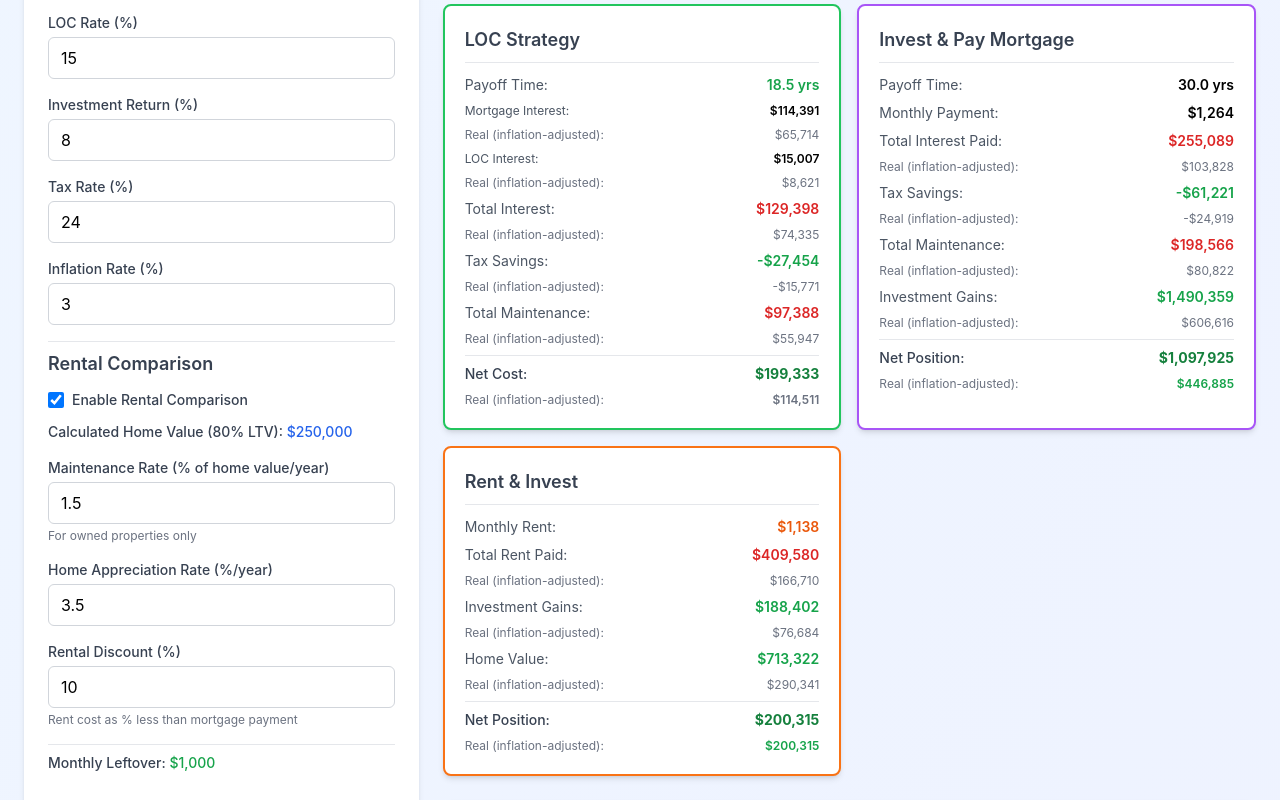
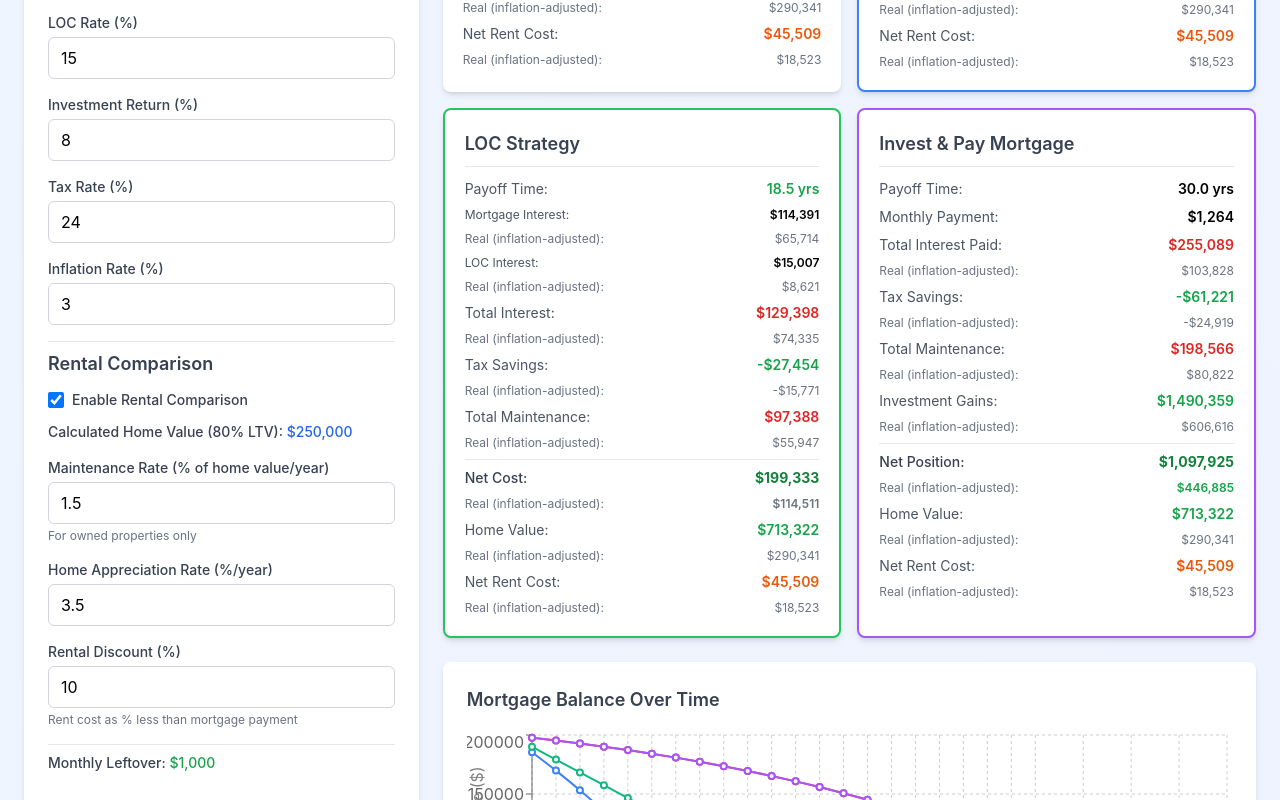
Before and after one commit to mhorbul/advanced-mortgage-calculator, a React (Create React App) app: page / in a window 1280 px wide. Both pictures are taken after a click on the checkbox "Enable Rental Comparison". Shown: the part 631-1431 px from the top of the page. Built offline with nearby package versions, Linux system fonts and the light colour scheme.

Commit message:
Integrate rental comparison into each strategy card with three key metrics: Net Cost/Position, Home Value, Rent Cost

```diff
--- a/src/components/MortgageCalculator.jsx
+++ b/src/components/MortgageCalculator.jsx
@@ -59,6 +59,28 @@ export default function MortgageCalculator() {
     const mortgagePayment = mortgageBalance *
       (mortgageMonthlyRate * Math.pow(1 + mortgageMonthlyRate, totalMonths)) /
       (Math.pow(1 + mortgageMonthlyRate, totalMonths) - 1);
+
+    // Calculate net rent cost for each strategy (opportunity cost of not renting)
+    let netRentCost = 0;
+    let netRentCostReal = 0;
+    let finalHomeValue = homeValue;
+    let finalHomeValueReal = homeValue;
+
+    if (enableRentalComparison) {
+      // Calculate what you would have paid in rent over the mortgage term
+      const rentalCost = mortgagePayment * (1 - rentalDiscountPercent / 100);
+      const totalRentPaid = rentalCost * totalMonths;
+      const rentInflationAdjustment = Math.pow(1 + inflationMonthlyRate, totalMonths);
+      const realTotalRentPaid = totalRentPaid / rentInflationAdjustment;
+
+      // Calculate home value at end of mortgage term
+      finalHomeValue = homeValue * Math.pow(1 + homeAppreciationRate / 100 / 12, totalMonths);
+      finalHomeValueReal = finalHomeValue / rentInflationAdjustment;
+
+      // Net rent cost is the difference between what you paid in mortgage vs rent
+      netRentCost = (mortgagePayment * totalMonths) - totalRentPaid;
+      netRentCostReal = netRentCost / rentInflationAdjustment;
+    }
 
     // Traditional Method (Scheduled Payments Only)
     let tradBalance = mortgageBalance;
@@ -369,11 +391,15 @@ export default function MortgageCalculator() {
         totalMaintenance: tradTotalMaintenance,
         netInterest: tradTotalInterest - tradTotalTaxSavings + tradTotalMaintenance,
         monthlyPayment: mortgagePayment,
+        netRentCost: netRentCost,
+        finalHomeValue: finalHomeValue,
         // Real (inflation-adjusted) values
         realTotalInterest: tradRealInterest,
         realTotalTaxSavings: tradRealTaxSavings,
         realTotalMaintenance: tradRealMaintenance,
-        realNetInterest: tradRealNetInterest
+        realNetInterest: tradRealNetInterest,
+        realNetRentCost: netRentCostReal,
+        realFinalHomeValue: finalHomeValueReal
       },
       extraPayment: {
         months: extraMonths,
@@ -383,11 +409,15 @@ export default function MortgageCalculator() {
         totalMaintenance: extraTotalMaintenance,
         netInterest: extraTotalInterest - extraTotalTaxSavings + extraTotalMaintenance,
         monthlyPayment: mortgagePayment + leftover,
+        netRentCost: netRentCost,
+        finalHomeValue: finalHomeValue,
         // Real (inflation-adjusted) values
         realTotalInterest: extraRealInterest,
         realTotalTaxSavings: extraRealTaxSavings,
         realTotalMaintenance: extraRealMaintenance,
-        realNetInterest: extraRealNetInterest
+        realNetInterest: extraRealNetInterest,
+        realNetRentCost: netRentCostReal,
+        realFinalHomeValue: finalHomeValueReal
       },
       accelerated: {
         months: accMonths,
@@ -398,13 +428,17 @@ export default function MortgageCalculator() {
         totalTaxSavings: accTotalTaxSavings,
         totalMaintenance: accTotalMaintenance,
         netInterest: accTotalInterest + accTotalLocInterest - accTotalTaxSavings + accTotalMaintenance,
+        netRentCost: netRentCost,
+        finalHomeValue: finalHomeValue,
         // Real (inflation-adjusted) values
         realTotalInterest: accRealInterest + accRealLocInterest,
         realMortgageInterest: accRealInterest,
         realLocInterest: accRealLocInterest,
         realTotalTaxSavings: accRealTaxSavings,
         realTotalMaintenance: accRealMaintenance,
-        realNetInterest: accRealNetInterest
+        realNetInterest: accRealNetInterest,
+        realNetRentCost: netRentCostReal,
+        realFinalHomeValue: finalHomeValueReal
       },
       investment: {
         months: invMonths,
@@ -416,13 +450,17 @@ export default function MortgageCalculator() {
         monthlyPayment: mortgagePayment,
         investmentBalance: finalInvestmentBalance,
         netPosition: finalInvestmentBalance - (invTotalInterest - invTotalTaxSavings + invTotalMaintenance),
+        netRentCost: netRentCost,
+        finalHomeValue: finalHomeValue,
         // Real (inflation-adjusted) values
         realTotalInterest: invRealInterest,
         realTotalTaxSavings: invRealTaxSavings,
         realTotalMaintenance: invRealMaintenance,
         realNetInterest: invRealInterest - invRealTaxSavings + invRealMaintenance,
         realInvestmentBalance: invRealInvestmentBalance,
-        realNetPosition: invRealNetPosition
+        realNetPosition: invRealNetPosition,
+        realNetRentCost: netRentCostReal,
+        realFinalHomeValue: finalHomeValueReal
       },
       rental,
       chartData,
@@ -689,6 +727,8 @@ export default function MortgageCalculator() {
                   <span>Real (inflation-adjusted):</span>
                   <span>-{formatCurrency(calculations.traditional.realTotalTaxSavings)}</span>
                 </div>
+                {inputs.enableRentalComparison && (
+                  <>
                     <div className="flex justify-between">
                       <span className="text-gray-600">Total Maintenance:</span>
                       <span className="font-semibold text-red-600">{formatCurrency(calculations.traditional.totalMaintenance)}</span>
@@ -697,6 +737,8 @@ export default function MortgageCalculator() {
                       <span>Real (inflation-adjusted):</span>
                       <span>{formatCurrency(calculations.traditional.realTotalMaintenance)}</span>
                     </div>
+                  </>
+                )}
                 <div className="flex justify-between pt-2 border-t border-gray-200">
                   <span className="text-gray-700 font-medium">Net Cost:</span>
                   <span className="font-bold text-red-700">{formatCurrency(calculations.traditional.netInterest)}</span>
@@ -705,6 +747,26 @@ export default function MortgageCalculator() {
                   <span>Real (inflation-adjusted):</span>
                   <span className="font-semibold">{formatCurrency(calculations.traditional.realNetInterest)}</span>
                 </div>
+                {inputs.enableRentalComparison && (
+                  <>
+                    <div className="flex justify-between">
+                      <span className="text-gray-600">Home Value:</span>
+                      <span className="font-semibold text-green-600">{formatCurrency(calculations.traditional.finalHomeValue)}</span>
+                    </div>
+                    <div className="flex justify-between text-xs text-gray-500">
+                      <span>Real (inflation-adjusted):</span>
+                      <span>{formatCurrency(calculations.traditional.realFinalHomeValue)}</span>
+                    </div>
+                    <div className="flex justify-between">
+                      <span className="text-gray-600">Net Rent Cost:</span>
+                      <span className="font-semibold text-orange-600">{formatCurrency(calculations.traditional.netRentCost)}</span>
+                    </div>
+                    <div className="flex justify-between text-xs text-gray-500">
+                      <span>Real (inflation-adjusted):</span>
+                      <span>{formatCurrency(calculations.traditional.realNetRentCost)}</span>
+                    </div>
+                  </>
+                )}
               </div>
             </div>
 
@@ -736,6 +798,8 @@ export default function MortgageCalculator() {
                   <span>Real (inflation-adjusted):</span>
                   <span>-{formatCurrency(calculations.extraPayment.realTotalTaxSavings)}</span>
                 </div>
+                {inputs.enableRentalComparison && (
+                  <>
                     <div className="flex justify-between">
                       <span className="text-gray-600">Total Maintenance:</span>
                       <span className="font-semibold text-red-600">{formatCurrency(calculations.extraPayment.totalMaintenance)}</span>
@@ -744,6 +808,8 @@ export default function MortgageCalculator() {
                       <span>Real (inflation-adjusted):</span>
                       <span>{formatCurrency(calculations.extraPayment.realTotalMaintenance)}</span>
                     </div>
+                  </>
+                )}
                 <div className="flex justify-between pt-2 border-t border-gray-200">
                   <span className="text-gray-700 font-medium">Net Cost:</span>
                   <span className="font-bold text-blue-700">{formatCurrency(calculations.extraPayment.netInterest)}</span>
@@ -752,6 +818,26 @@ export default function MortgageCalculator() {
                   <span>Real (inflation-adjusted):</span>
                   <span className="font-semibold">{formatCurrency(calculations.extraPayment.realNetInterest)}</span>
                 </div>
+                {inputs.enableRentalComparison && (
+                  <>
+                    <div className="flex justify-between">
+                      <span className="text-gray-600">Home Value:</span>
+                      <span className="font-semibold text-green-600">{formatCurrency(calculations.extraPayment.finalHomeValue)}</span>
+                    </div>
+                    <div className="flex justify-between text-xs text-gray-500">
+                      <span>Real (inflation-adjusted):</span>
+                      <span>{formatCurrency(calculations.extraPayment.realFinalHomeValue)}</span>
+                    </div>
+                    <div className="flex justify-between">
+                      <span className="text-gray-600">Net Rent Cost:</span>
+                      <span className="font-semibold text-orange-600">{formatCurrency(calculations.extraPayment.netRentCost)}</span>
+                    </div>
+                    <div className="flex justify-between text-xs text-gray-500">
+                      <span>Real (inflation-adjusted):</span>
+                      <span>{formatCurrency(calculations.extraPayment.realNetRentCost)}</span>
+                    </div>
+                  </>
+                )}
               </div>
             </div>
 
@@ -795,6 +881,8 @@ export default function MortgageCalculator() {
                   <span>Real (inflation-adjusted):</span>
                   <span>-{formatCurrency(calculations.accelerated.realTotalTaxSavings)}</span>
                 </div>
+                {inputs.enableRentalComparison && (
+                  <>
                     <div className="flex justify-between">
                       <span className="text-gray-600">Total Maintenance:</span>
                       <span className="font-semibold text-red-600">{formatCurrency(calculations.accelerated.totalMaintenance)}</span>
@@ -803,6 +891,8 @@ export default function MortgageCalculator() {
                       <span>Real (inflation-adjusted):</span>
                       <span>{formatCurrency(calculations.accelerated.realTotalMaintenance)}</span>
                     </div>
+                  </>
+                )}
                 <div className="flex justify-between pt-2 border-t border-gray-200">
                   <span className="text-gray-700 font-medium">Net Cost:</span>
                   <span className="font-bold text-green-700">{formatCurrency(calculations.accelerated.netInterest)}</span>
@@ -811,6 +901,26 @@ export default function MortgageCalculator() {
                   <span>Real (inflation-adjusted):</span>
                   <span className="font-semibold">{formatCurrency(calculations.accelerated.realNetInterest)}</span>
                 </div>
+                {inputs.enableRentalComparison && (
+                  <>
+                    <div className="flex justify-between">
+                      <span className="text-gray-600">Home Value:</span>
+                      <span className="font-semibold text-green-600">{formatCurrency(calculations.accelerated.finalHomeValue)}</span>
+                    </div>
+                    <div className="flex justify-between text-xs text-gray-500">
+                      <span>Real (inflation-adjusted):</span>
+                      <span>{formatCurrency(calculations.accelerated.realFinalHomeValue)}</span>
+                    </div>
+                    <div className="flex justify-between">
+                      <span className="text-gray-600">Net Rent Cost:</span>
+                      <span className="font-semibold text-orange-600">{formatCurrency(calculations.accelerated.netRentCost)}</span>
+                    </div>
+                    <div className="flex justify-between text-xs text-gray-500">
+                      <span>Real (inflation-adjusted):</span>
+                      <span>{formatCurrency(calculations.accelerated.realNetRentCost)}</span>
+                    </div>
+                  </>
+                )}
               </div>
             </div>
 
@@ -842,6 +952,8 @@ export default function MortgageCalculator() {
                   <span>Real (inflation-adjusted):</span>
                   <span>-{formatCurrency(calculations.investment.realTotalTaxSavings)}</span>
                 </div>
+                {inputs.enableRentalComparison && (
+                  <>
                     <div className="flex justify-between">
                       <span className="text-gray-600">Total Maintenance:</span>
                       <span className="font-semibold text-red-600">{formatCurrency(calculations.investment.totalMaintenance)}</span>
@@ -850,6 +962,8 @@ export default function MortgageCalculator() {
                       <span>Real (inflation-adjusted):</span>
                       <span>{formatCurrency(calculations.investment.realTotalMaintenance)}</span>
                     </div>
+                  </>
+                )}
                 <div className="flex justify-between">
                   <span className="text-gray-600">Investment Gains:</span>
                   <span className="font-semibold text-green-600">{formatCurrency(calculations.investment.investmentBalance)}</span>
@@ -870,57 +984,28 @@ export default function MortgageCalculator() {
                     {formatCurrency(calculations.investment.realNetPosition)}
                   </span>
                 </div>
-              </div>
-            </div>
-
-            {/* Rental Strategy - Only show if enabled */}
-            {calculations.rental && (
-              <div className="bg-white rounded-lg shadow-md p-5 border-2 border-orange-500">
-                <h3 className="text-lg font-semibold text-gray-700 mb-3 border-b pb-2">Rent & Invest</h3>
-                <div className="space-y-2 text-sm">
+                {inputs.enableRentalComparison && (
+                  <>
                     <div className="flex justify-between">
-                    <span className="text-gray-600">Monthly Rent:</span>
-                    <span className="font-semibold text-orange-600">{formatCurrency(calculations.rental.monthlyRent)}</span>
-                  </div>
-                  <div className="flex justify-between">
-                    <span className="text-gray-600">Total Rent Paid:</span>
-                    <span className="font-semibold text-red-600">{formatCurrency(calculations.rental.totalRent)}</span>
+                      <span className="text-gray-600">Home Value:</span>
+                      <span className="font-semibold text-green-600">{formatCurrency(calculations.investment.finalHomeValue)}</span>
                     </div>
                     <div className="flex justify-between text-xs text-gray-500">
                       <span>Real (inflation-adjusted):</span>
-                    <span>{formatCurrency(calculations.rental.realTotalRent)}</span>
+                      <span>{formatCurrency(calculations.investment.realFinalHomeValue)}</span>
                     </div>
                     <div className="flex justify-between">
-                    <span className="text-gray-600">Investment Gains:</span>
-                    <span className="font-semibold text-green-600">{formatCurrency(calculations.rental.investmentBalance)}</span>
+                      <span className="text-gray-600">Net Rent Cost:</span>
+                      <span className="font-semibold text-orange-600">{formatCurrency(calculations.investment.netRentCost)}</span>
                     </div>
                     <div className="flex justify-between text-xs text-gray-500">
                       <span>Real (inflation-adjusted):</span>
-                    <span>{formatCurrency(calculations.rental.realInvestmentBalance)}</span>
+                      <span>{formatCurrency(calculations.investment.realNetRentCost)}</span>
                     </div>
-                  <div className="flex justify-between">
-                    <span className="text-gray-600">Home Value:</span>
-                    <span className="font-semibold text-green-600">{formatCurrency(calculations.rental.homeValue)}</span>
-                  </div>
-                  <div className="flex justify-between text-xs text-gray-500">
-                    <span>Real (inflation-adjusted):</span>
-                    <span>{formatCurrency(calculations.rental.realHomeValue)}</span>
-                  </div>
-                  <div className="flex justify-between pt-2 border-t border-gray-200">
-                    <span className="text-gray-700 font-medium">Net Position:</span>
-                    <span className={`font-bold ${calculations.rental.netPosition > 0 ? 'text-green-700' : 'text-red-700'}`}>
-                      {formatCurrency(calculations.rental.netPosition)}
-                    </span>
-                  </div>
-                  <div className="flex justify-between text-xs text-gray-500">
-                    <span>Real (inflation-adjusted):</span>
-                    <span className={`font-semibold ${calculations.rental.realNetPosition > 0 ? 'text-green-600' : 'text-red-600'}`}>
-                      {formatCurrency(calculations.rental.realNetPosition)}
-                    </span>
+                  </>
+                )}
               </div>
             </div>
-              </div>
-            )}
           </div>
 
           {/* Balance Over Time Chart */}
```
Lines whose indentation alone changed are shown as unchanged.
